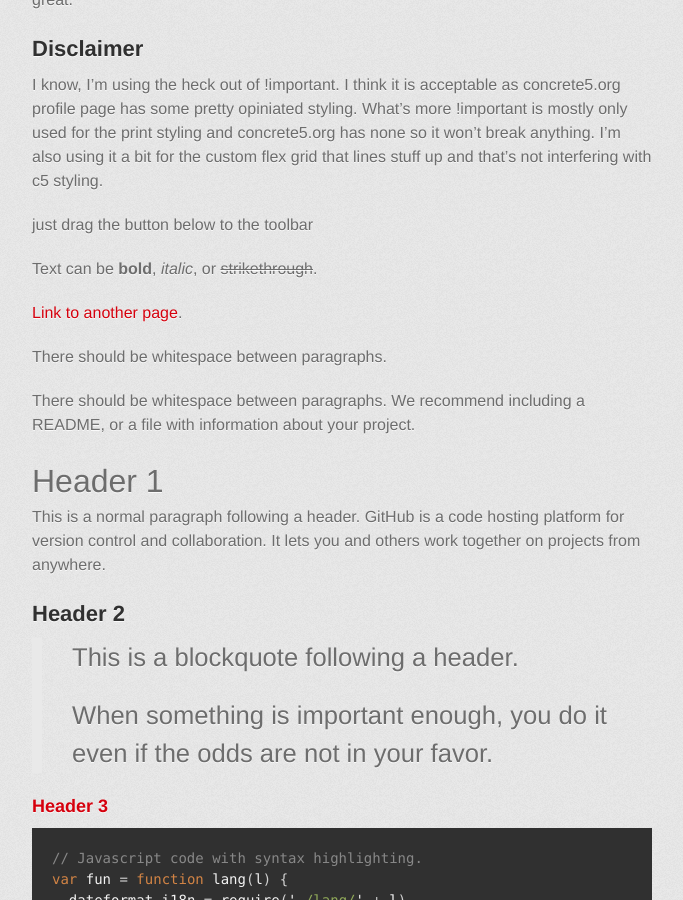
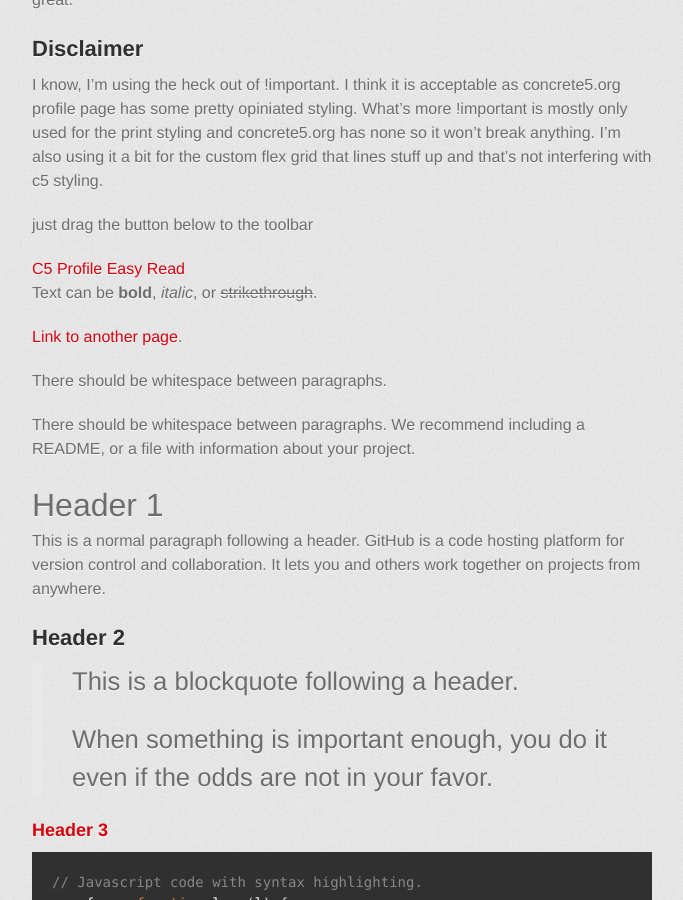
Before and after one commit to mnakalay/Concrete5-Profile-Easy-Read, a Jekyll site: the page built from docs/index.md, in a window 1280 px wide and 900 px high, scrolled down 883 px. Shown: the whole window, without its empty margins (298-981 px from the left). Built offline with Jekyll 4.4.1, drawn with Linux system fonts in a browser that asks for light colours; some web fonts are replaced; our own code applies the rules of GitHub Pages for plain Markdown files.

Commit message:
enough already

```diff
--- a/docs/index.md
+++ b/docs/index.md
@@ -27,6 +27,10 @@ I think it is acceptable as concrete5.org profile page has some pretty opiniated
 I'm also using it a bit for the custom flex grid that lines stuff up and that's not interfering with c5 styling.
 
 just drag the button below to the toolbar
+
+<div class="bookmarklet">
+  <a href="javascript:void function(){function a(a,b,c,d){if('js'==b){var e=document.createElement('script');e.type='text/javascript'}else if('css'==b){var e=document.createElement('link');e.rel='stylesheet',e.type='text/css'}'undefined'!=typeof e&&(0!=d&&(e.readyState?e.onreadystatechange=function(){'loaded'!=e.readyState&&'complete'!=e.readyState||(e.onreadystatechange=null,d())}:e.onload=function(){d()}),'js'==b?e.src=a:'css'==b&&(e.href=a),document.getElementsByTagName(c)[0].appendChild(e))}a('//rawgit.com/mnakalay/Concrete5-Profile-Easy-Read/master/c5-profile-easy-read.min.css?'+Math.random(),'css','body',function(){a('//rawgit.com/mnakalay/Concrete5-Profile-Easy-Read/master/c5-profile-easy-read.min.js?'+Math.random(),'js','body',!1)})}();" onclick="javascript:void(0)">C5 Profile Easy Read</a>
+</div>
 
 Text can be **bold**, _italic_, or ~~strikethrough~~.
 
```
